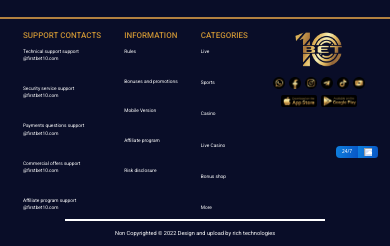
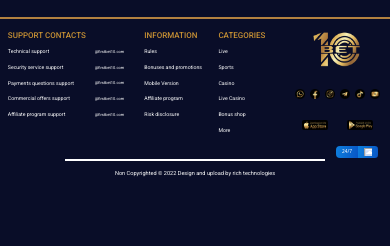
Before and after one commit to KMOmiteHasan/10BETx.github.io, a plain HTML site: page index.html in a window 390 px wide. Shown: the part 674-920 px from the top of the page. After the commit the page ends 860 px from the top, so only its background shows below. Drawn offline with nearby package versions, Linux system fonts and the light colour scheme.

Commit message:
Add files via upload

```diff
--- a/index.html
+++ b/index.html
@@ -162,6 +162,21 @@
                         <div class="carousel-item" data-bs-interval="4000">
                             <img src="resources/img/carousel-4.png" class="d-block w-100" alt="Third Carousel Image">
                         </div>
+                        <div class="carousel-item bor-rem" data-bs-interval="4000">
+                            <img src="resources/promo-page-img/1.png" class="d-block w-100" alt="Third Carousel Image">
+                        </div>
+                        <div class="carousel-item bor-rem" data-bs-interval="4000">
+                            <img src="resources/promo-page-img/2.png" class="d-block w-100" alt="Third Carousel Image">
+                        </div>
+                        <div class="carousel-item bor-rem" data-bs-interval="4000">
+                            <img src="resources/promo-page-img/3.png" class="d-block w-100" alt="Third Carousel Image">
+                        </div>
+                        <div class="carousel-item bor-rem" data-bs-interval="4000">
+                            <img src="resources/promo-page-img/4.png" class="d-block w-100" alt="Third Carousel Image">
+                        </div>
+                        <div class="carousel-item bor-rem" data-bs-interval="4000">
+                            <img src="resources/promo-page-img/5.png" class="d-block w-100" alt="Third Carousel Image">
+                        </div>
                     </div>
                     <button class="carousel-control-prev" type="button" data-bs-target="#carouselExampleInterval"
                         data-bs-slide="prev">
@@ -257,27 +272,27 @@
                 <ul>
                     <li><a href="https://mail.google.com/" target="_blank">
                             Technical support
-                            support<span>@firstbet10.com</span>
+                            <span>@firstbet10.com</span>
                         </a>
                     </li>
                     <li><a href="https://mail.google.com/" target="_blank">
-                            Security service
-                            support<span>@firstbet10.com</span>
+                            Security service support
+                            <span>@firstbet10.com</span>
                         </a>
                     </li>
                     <li><a href="https://mail.google.com/" target="_blank">
-                            Payments questions
-                            support<span>@firstbet10.com</span>
+                            Payments questions support
+                            <span>@firstbet10.com</span>
                         </a>
                     </li>
                     <li><a href="https://mail.google.com/" target="_blank">
-                            Commercial offers
-                            support<span>@firstbet10.com</span>
+                            Commercial offers support
+                            <span>@firstbet10.com</span>
                         </a>
                     </li>
                     <li><a href="https://mail.google.com/" target="_blank">
-                            Affiliate program
-                            support<span>@firstbet10.com</span>
+                            Affiliate program support
+                            <span>@firstbet10.com</span>
                         </a>
                     </li>
                 </ul>
--- a/styles.css
+++ b/styles.css
@@ -328,6 +328,14 @@ body {
 .main-contents-row .first-column .carousel-inner img {
   width: 57vw !important;
   height: 32.3rem !important;
+}
+
+.main-contents-row .first-column .carousel-inner .bor-rem img {
+  transform: scale(1.015, 1.035);
+  -webkit-transform: scale(1.015, 1.035);
+  -moz-transform: scale(1.015, 1.035);
+  -ms-transform: scale(1.015, 1.035);
+  -o-transform: scale(1.015, 1.035);
 }
 
 .main-contents-row .first-column .carousel-inner {
@@ -572,7 +580,7 @@ footer {
 }
 
 .footer-row {
-  width: 120rem;
+  width: 95vw;
   height: 35rem;
   margin: auto;
   display: flex;
@@ -602,6 +610,19 @@ footer {
   height: 100%;
 }
 
+.footer-row .first-column {
+  width: 30vw;
+}
+
+.footer-row .second-column,
+.footer-row .third-column {
+  width: 19.5vw;
+}
+
+.footer-row .fourth-column {
+  width: 26vw;
+}
+
 .footer-row .first-column ul,
 .footer-row .second-column ul,
 .footer-row .third-column ul,
@@ -611,8 +632,24 @@ footer {
   padding: 0;
   display: flex;
   flex-direction: column;
-  justify-content: space-between;
+  justify-content: flex-start;
   height: 100%;
+  width: 100%;
+}
+
+.footer-row .first-column ul {
+  padding: 0 7.5rem 0 0;
+}
+
+.footer-row .fourth-column ul {
+  justify-content: space-around;
+}
+
+.footer-row .first-column ul li,
+.footer-row .second-column ul li,
+.footer-row .third-column ul li,
+.footer-row .fourth-column ul li {
+  margin-bottom: 2rem;
 }
 
 .footer-row .first-column ul li a,
@@ -651,11 +688,9 @@ footer {
 
 .first-column ul li a {
   display: flex;
-  flex-direction: column;
-}
-
-.second-column ul {
-  height: 70% !important;
+  flex-direction: row;
+  align-items: center;
+  justify-content: space-between;
 }
 
 .fourth-column {
@@ -663,18 +698,18 @@ footer {
 }
 
 .footer-logo-cont {
-  width: 23rem !important;
-  height: 19.6rem !important;
+  width: 20rem !important;
+  height: 17rem !important;
   text-decoration: none;
   display: flex;
   align-items: center;
   justify-content: center;
+  margin-bottom: 3rem;
 }
 
 .footer-logo {
-  width: 23rem !important;
-  height: 19.6rem !important;
-  margin-bottom: 2rem;
+  width: 20rem !important;
+  height: 17rem !important;
   cursor: pointer;
 }
 
@@ -700,7 +735,7 @@ footer {
 }
 
 .horizontal-line {
-  width: 114rem;
+  width: 90vw;
   margin: auto;
   border-top: 2px solid white;
 }
@@ -1197,14 +1232,29 @@ footer p {
   }
 
   .footer-row {
-    width: 90rem;
-    height: 35rem;
-    padding: 3rem 0 2rem;
+    width: 96vw;
+  }
+
+  .footer-row .first-column {
+    width: 34vw;
+  }
+
+  .footer-row .second-column,
+  .footer-row .third-column {
+    width: 18.5vw;
+  }
+
+  .footer-row .fourth-column {
+    width: 24vw;
+  }
+
+  .footer-row .first-column ul {
+    padding: 0 7rem 0 0;
   }
 
   .footer-logo {
-    width: 20rem !important;
-    height: 17rem !important;
+    width: 19rem !important;
+    height: 16.5rem !important;
   }
 
   .fourth-column ul li img {
@@ -1218,7 +1268,7 @@ footer p {
   }
 
   .horizontal-line {
-    width: 92rem;
+    width: 90vw;
   }
 
   footer p {
@@ -1231,31 +1281,6 @@ footer p {
   body {
     background-color: #090d28;
     font-size: 9px;
-  }
-
-  .footer-row {
-    width: 90rem;
-    height: 35rem;
-    padding: 3rem 0 2rem;
-  }
-
-  .footer-logo {
-    width: 20rem !important;
-    height: 17rem !important;
-  }
-
-  .fourth-column ul li img {
-    width: 3rem;
-    height: 3rem;
-  }
-
-  .fourth-column-lg-icons li img {
-    width: 8rem !important;
-    height: 3rem;
-  }
-
-  .horizontal-line {
-    width: 92rem;
   }
 
   footer p {
@@ -1340,35 +1365,6 @@ footer p {
     background-color: #090d28;
     font-size: 7.5px;
   }
-
-  .footer-row {
-    width: 90rem;
-    height: 35rem;
-    padding: 3rem 0 2rem;
-  }
-
-  .footer-logo {
-    width: 20rem !important;
-    height: 17rem !important;
-  }
-
-  .fourth-column ul li img {
-    width: 3rem;
-    height: 3rem;
-  }
-
-  .fourth-column-lg-icons li img {
-    width: 8rem !important;
-    height: 3rem;
-  }
-
-  .horizontal-line {
-    width: 92rem;
-  }
-
-  footer p {
-    width: 60rem;
-  }
 }
 
 @media only screen and (max-width: 850px) {
@@ -1376,35 +1372,6 @@ footer p {
   body {
     background-color: #090d28;
     font-size: 7.2px;
-  }
-
-  .footer-row {
-    width: 84rem;
-    height: 35rem;
-    padding: 3rem 0 2rem;
-  }
-
-  .footer-logo {
-    width: 20rem !important;
-    height: 17rem !important;
-  }
-
-  .fourth-column ul li img {
-    width: 3rem;
-    height: 3rem;
-  }
-
-  .fourth-column-lg-icons li img {
-    width: 8rem !important;
-    height: 3rem;
-  }
-
-  .horizontal-line {
-    width: 80rem;
-  }
-
-  footer p {
-    width: 54rem;
   }
 }
 
@@ -1433,44 +1400,21 @@ footer p {
     justify-content: center;
   }
 
-  .footer-row {
-    width: 90rem;
-  }
-
   .footer-row h1 {
     font-size: 2rem;
   }
 
-  .footer-row .first-column,
-  .footer-row .second-column,
-  .footer-row .third-column,
-  .footer-row .fourth-column {
-    display: flex;
-    flex-direction: column;
-    align-items: start;
-    justify-content: start;
-    height: 100%;
-  }
-
-  .footer-row .first-column ul,
-  .footer-row .second-column ul,
-  .footer-row .third-column ul,
-  .footer-row .fourth-column ul {
-    list-style-type: none;
-    margin: 0;
-    padding: 0;
-    display: flex;
-    flex-direction: column;
-    justify-content: space-between;
-    height: 100%;
-  }
-
-  .fourth-column {
-    align-items: center !important;
-  }
+  .footer-row .first-column ul {
+    padding: 0 5.5rem 0 0;
+  }
+
+  .footer-row .first-column ul li span {
+    font-size: 1.2rem;
+  }
+
   .footer-logo {
-    width: 18rem !important;
-    height: 16rem !important;
+    width: 16rem !important;
+    height: 14rem !important;
   }
 
   .fourth-column ul li img {
@@ -1488,14 +1432,6 @@ footer p {
     -o-border-radius: 0.5rem;
   }
 
-  .horizontal-line {
-    width: 80rem;
-  }
-
-  footer p {
-    width: 60rem;
-  }
-
   .modal-dialog {
     max-width: 70vw !important;
     margin: 0 auto !important;
@@ -1534,6 +1470,58 @@ footer p {
     background-color: #090d28;
     font-size: 7px;
   }
+
+  .footer-row .first-column {
+    width: 36vw;
+  }
+
+  .footer-row .second-column,
+  .footer-row .third-column {
+    width: 18.5vw;
+  }
+
+  .footer-row .fourth-column {
+    width: 22vw;
+  }
+
+  .footer-row h1 {
+    font-size: 2rem;
+  }
+
+  .footer-row .first-column ul {
+    padding: 0 5rem 0 0;
+  }
+
+  .footer-row .first-column ul li a,
+  .footer-row .second-column ul li a,
+  .footer-row .third-column ul li a,
+  .footer-row .fourth-column ul li a {
+    font-size: 1.3rem;
+  }
+
+  .footer-row .first-column ul li span {
+    font-size: 1.1rem;
+  }
+
+  .footer-logo {
+    width: 15rem !important;
+    height: 12.8rem !important;
+  }
+
+  .fourth-column ul li img {
+    width: 2.5rem;
+    height: 2.5rem;
+  }
+
+  .fourth-column-lg-icons li img {
+    width: 6.5rem !important;
+    height: 2.5rem;
+    border-radius: 0.5rem;
+    -webkit-border-radius: 0.5rem;
+    -moz-border-radius: 0.5rem;
+    -ms-border-radius: 0.5rem;
+    -o-border-radius: 0.5rem;
+  }
 }
 
 @media only screen and (max-width: 600px) {
@@ -1542,6 +1530,24 @@ footer p {
     background-color: #090d28;
     font-size: 6px;
   }
+
+  .footer-row .first-column {
+    width: 35vw;
+  }
+
+  .footer-row .second-column,
+  .footer-row .third-column {
+    width: 19vw;
+  }
+
+  .footer-row .fourth-column {
+    width: 23vw;
+  }
+
+  .footer-row .first-column ul li span {
+    font-size: 1rem;
+  }
+
   .modal-dialog {
     max-width: 70vw !important;
     margin: 0 auto !important;
@@ -1656,40 +1662,10 @@ footer p {
     font-size: 5px;
   }
 
-  .footer-row {
-    width: 86rem;
-    height: 50rem;
-  }
-
-  .footer-row h1 {
-    font-size: 2rem;
-  }
-
-  .footer-row .first-column ul li a,
-  .footer-row .second-column ul li a,
-  .footer-row .third-column ul li a,
-  .footer-row .fourth-column ul li a {
-    font-size: 1.2rem;
-  }
-
   .footer-logo {
     width: 12rem !important;
     height: 9rem !important;
     margin-bottom: 2.5rem;
-  }
-
-  .fourth-column {
-    height: 45% !important;
-  }
-
-  .fourth-column ul li img {
-    width: 3rem;
-    height: 3rem;
-  }
-
-  .fourth-column-lg-icons li img {
-    width: 9rem !important;
-    height: 3rem;
   }
 }
 
@@ -1792,9 +1768,6 @@ footer p {
 }
 
 @media only screen and (max-width: 250px) {
-  .footer-row {
-    width: 67rem;
-  }
   .footer-row h1 {
     font-size: 1.6rem;
   }
@@ -1805,4 +1778,8 @@ footer p {
   .footer-row .fourth-column ul li a {
     font-size: 1rem;
   }
-}
+
+  .footer-row .first-column ul li a span {
+    font-size: 0.9rem;
+  }
+}
```
